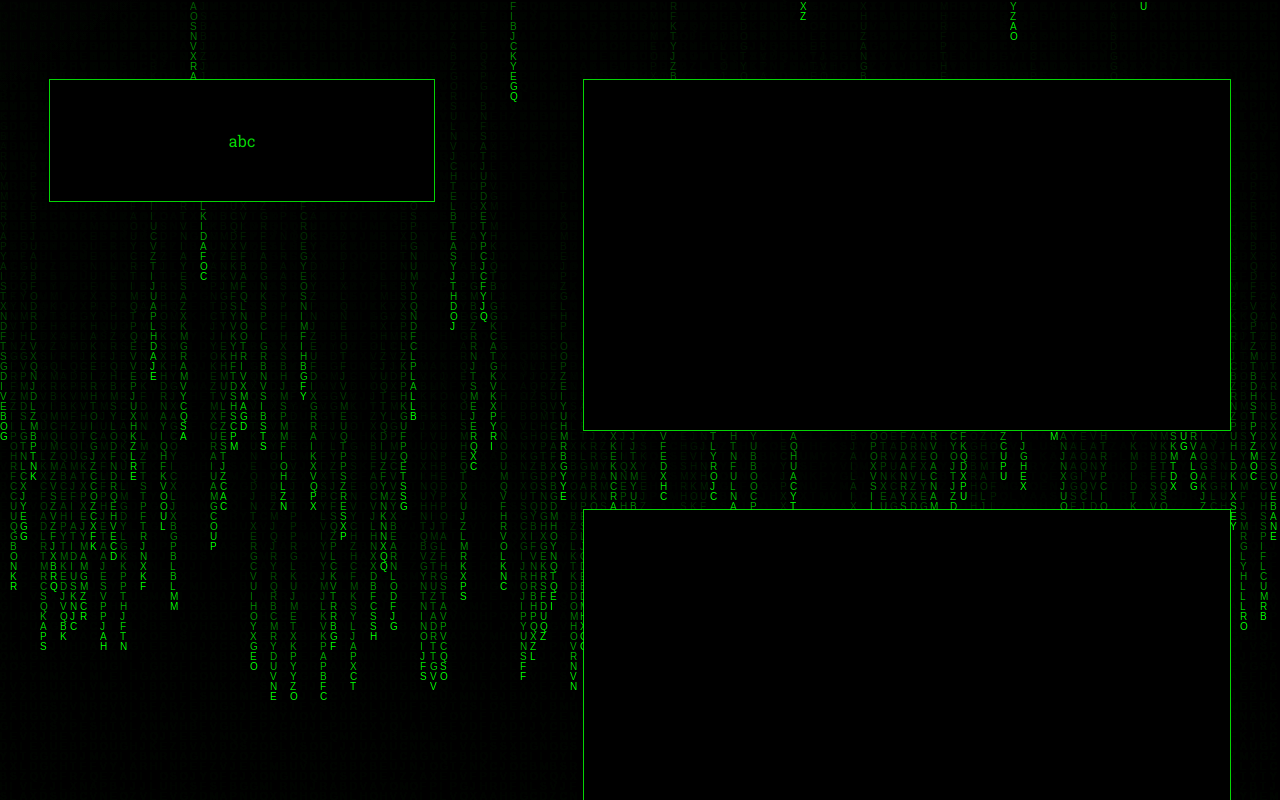
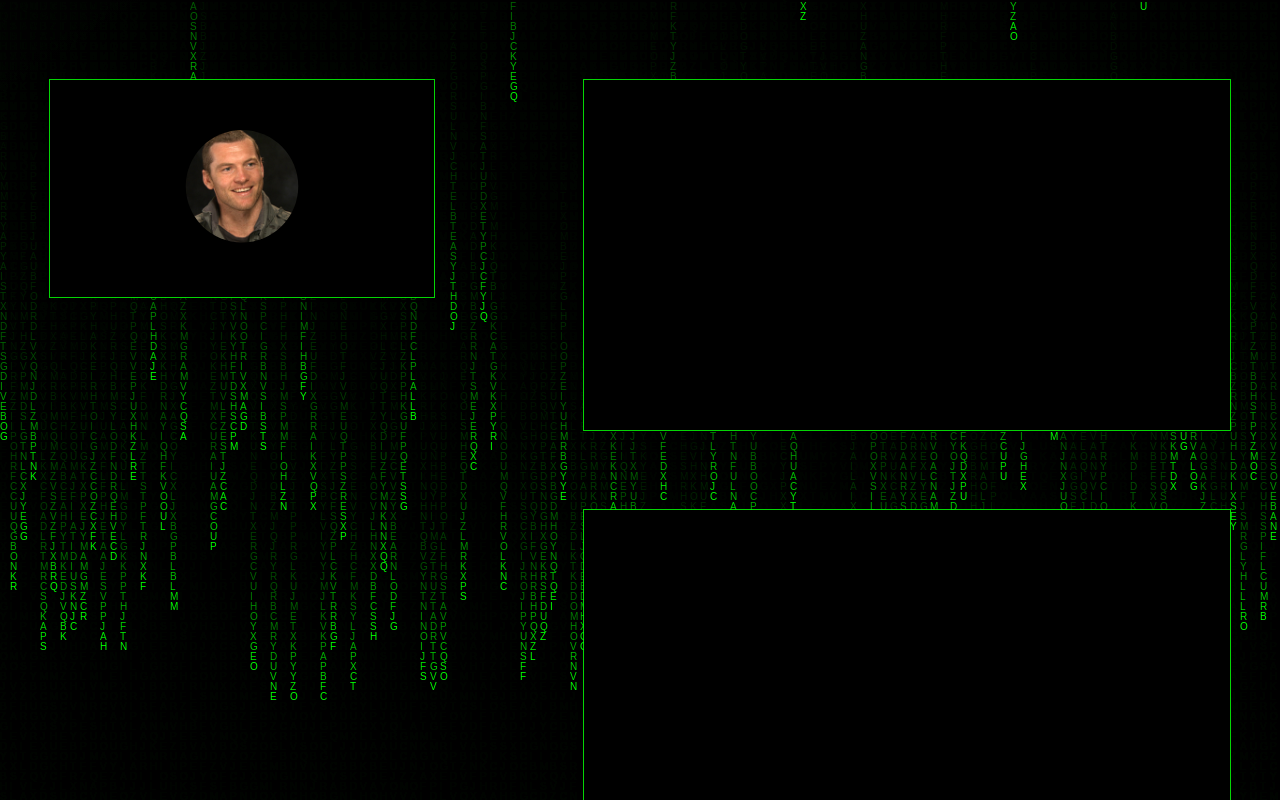
Before and after one commit to nvtuehcmus/cv-project-v1, a plain HTML site: page index.html in a window 1280 px wide. Drawn offline with Linux system fonts and the light colour scheme.

Commit message:
Circle-image

```diff
--- a/index.html
+++ b/index.html
@@ -18,7 +18,13 @@
         <div class="main-content">
             <div class="left-side">
                 <div class="card">
-                    abc
+                    <div class="circle-image"
+                    >
+
+                        <img style="width: 150px"
+                             src="./shared/public/images/93040risingstarsamworthingtontalksterminatorsalvation.jpg"
+                             alt="">
+                    </div>
                 </div>
             </div>
             <div class="content">
--- a/shared/public/css/style.css
+++ b/shared/public/css/style.css
@@ -1,8 +1,6 @@
 html body {
     margin: 0;
-    padding: 0;
     font-family: 'Roboto Slab', serif;
-
 }
 
 .main {
@@ -84,3 +82,9 @@ canvas {
     height: 100vh;
     width: 100%;
 }
+
+
+.circle-image img {
+    width: 300px;
+    clip-path: circle();
+}
```
Also changed, not shown: shared/public/images/93040risingstarsamworthingtontalksterminatorsalvation.jpg (added).
